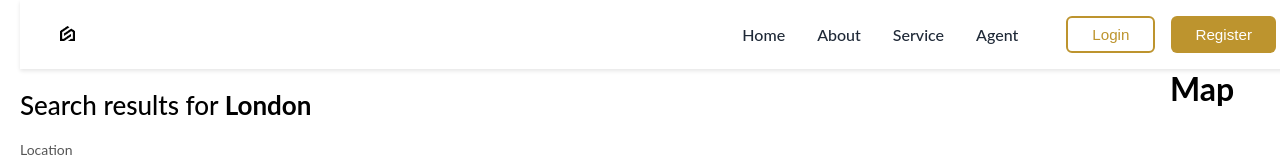
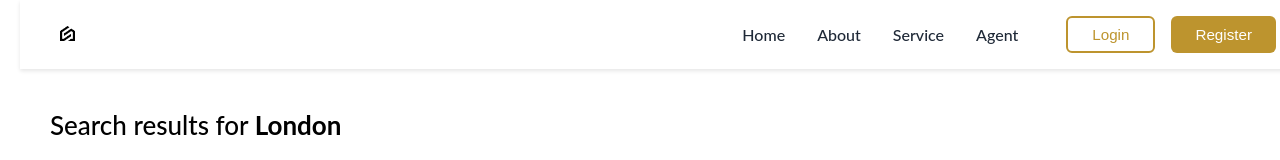
Before and after one commit to uvindux/HavenlySpace-Real-Estate-Front-End, a React (Vite) app in the folder HavenlySpace_Real_Estate/: page /list in a window 1280 px wide. Shown: the top 160 px of the page. Built offline with nearby package versions, Linux system fonts and the light colour scheme.

Commit message:
Removes map section and refines page layout styling
Eliminates the unused map component for a cleaner UI.
Adjusts layout styles to improve spacing and set explicit width,
enhancing overall visual consistency.

```diff
--- a/HavenlySpace_Real_Estate/src/routes/list/ListPage.jsx
+++ b/HavenlySpace_Real_Estate/src/routes/list/ListPage.jsx
@@ -19,9 +19,7 @@ function ListPage() {
         </div>
       </div>
 
-      <div className="mapComponent">
-        <h1>Map</h1>
-      </div>
+
     </div>
   )
 }
--- a/HavenlySpace_Real_Estate/src/routes/list/ListPage.scss
+++ b/HavenlySpace_Real_Estate/src/routes/list/ListPage.scss
@@ -1,12 +1,14 @@
 .ListPage{
           display: flex;
           height: 100%;
-          flex: 3;
+          width: 2500px;
+          padding-left: 30px;
+          padding-top: 20px;
 }
 .wrapper{
           padding-right: 50px;
           display: flex;
           flex-direction: column;
           gap: 50px;
-          overflow-y: scroll;
+
 }
```
